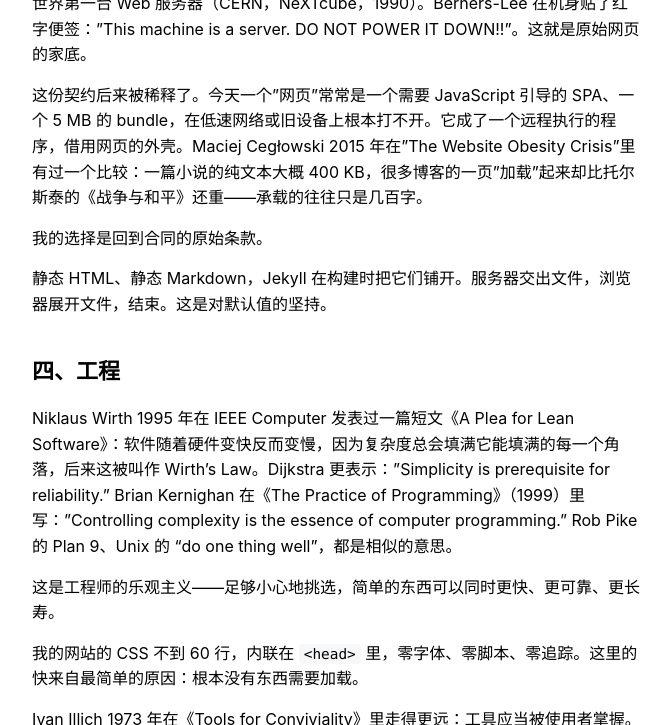
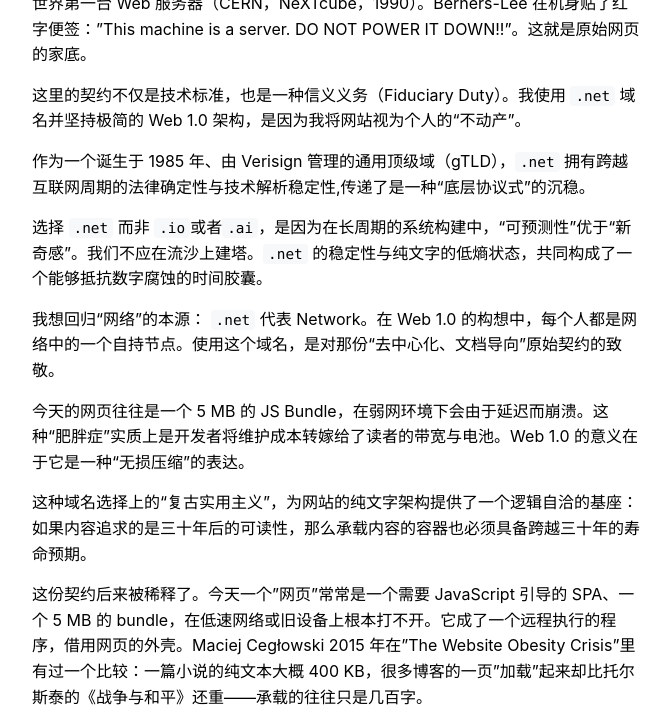
Before and after one commit to elemer1/elemer1.github.io, a Jekyll site: the page built from _markdown/网站背后的思考.md, in a window 1280 px wide and 900 px high, scrolled down 2168 px, cut to the strip 175-900 px from the top of the window. Shown: the whole strip, without its empty margins (303-973 px from the left). Built offline with Jekyll 4.4.1, drawn with Linux system fonts in a browser that asks for light colours.

Commit message:
Update 网站背后的思考.md

```diff
--- a/_markdown/网站背后的思考.md
+++ b/_markdown/网站背后的思考.md
@@ -46,6 +46,18 @@
 
 世界第一台 Web 服务器（CERN，NeXTcube，1990）。Berners-Lee 在机身贴了红字便签："This machine is a server. DO NOT POWER IT DOWN!!"。这就是原始网页的家底。
 
+这里的契约不仅是技术标准，也是一种信义义务（Fiduciary Duty）。我使用 `.net` 域名并坚持极简的 Web 1.0 架构，是因为我将网站视为个人的“不动产”。
+
+作为一个诞生于 1985 年、由 Verisign 管理的通用顶级域（gTLD），`.net` 拥有跨越互联网周期的法律确定性与技术解析稳定性,传递了是一种“底层协议式”的沉稳。
+
+选择 `.net` 而非 `.io`或者`.ai`，是因为在长周期的系统构建中，“可预测性”优于“新奇感”。我们不应在流沙上建塔。`.net` 的稳定性与纯文字的低熵状态，共同构成了一个能够抵抗数字腐蚀的时间胶囊。
+
+我想回归“网络”的本源： `.net` 代表 Network。在 Web 1.0 的构想中，每个人都是网络中的一个自持节点。使用这个域名，是对那份“去中心化、文档导向”原始契约的致敬。
+
+今天的网页往往是一个 5 MB 的 JS Bundle，在弱网环境下会由于延迟而崩溃。这种“肥胖症”实质上是开发者将维护成本转嫁给了读者的带宽与电池。Web 1.0 的意义在于它是一种“无损压缩”的表达。
+
+这种域名选择上的“复古实用主义”，为网站的纯文字架构提供了一个逻辑自洽的基座：如果内容追求的是三十年后的可读性，那么承载内容的容器也必须具备跨越三十年的寿命预期。
+
 这份契约后来被稀释了。今天一个"网页"常常是一个需要 JavaScript 引导的 SPA、一个 5 MB 的 bundle，在低速网络或旧设备上根本打不开。它成了一个远程执行的程序，借用网页的外壳。Maciej Cegłowski 2015 年在"The Website Obesity Crisis"里有过一个比较：一篇小说的纯文本大概 400 KB，很多博客的一页"加载"起来却比托尔斯泰的《战争与和平》还重——承载的往往只是几百字。
 
 我的选择是回到合同的原始条款。
```
